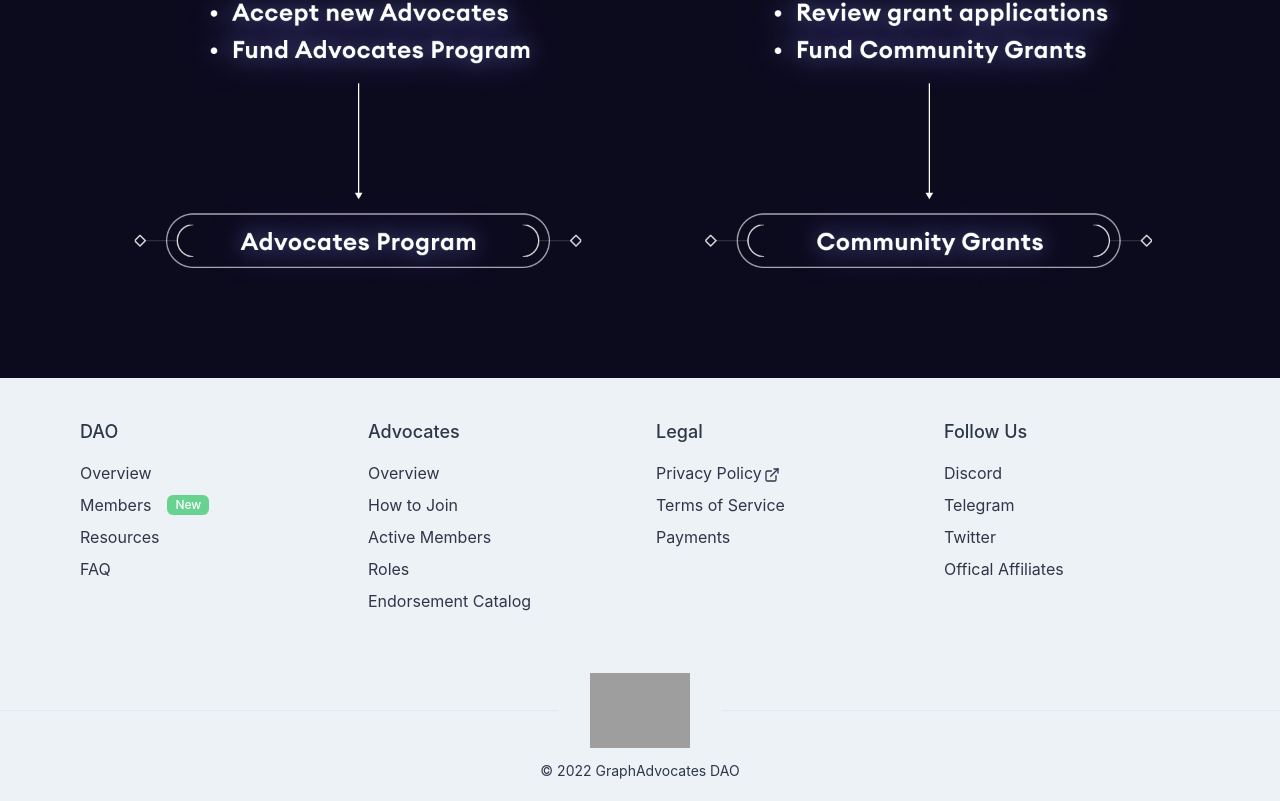
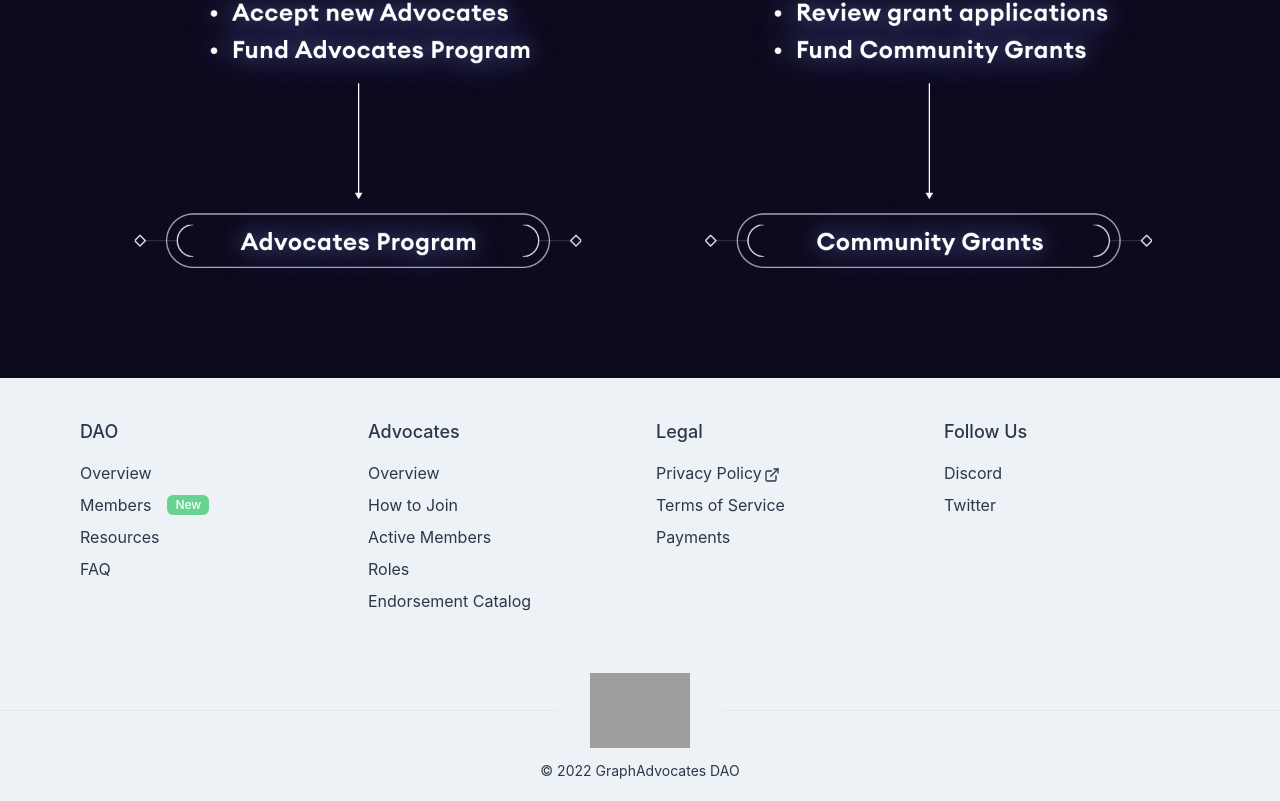
Before and after one commit to graphadvocates/webapp, a Next.js app in the folder member-profiles/: page / in a window 1280 px wide. Shown: the part 1310-2111 px from the top of the page. Built offline with nearby package versions, Linux system fonts and the light colour scheme; grey boxes are pictures that could not be loaded.

Commit message:
Updated some footer links. aligned some content on daomembers

```diff
--- a/member-profiles/components/layout/Footer.jsx
+++ b/member-profiles/components/layout/Footer.jsx
@@ -51,16 +51,14 @@ export default function Footer() {
             id="footer"
         >
             <Container as={Stack} maxW={"6xl"} py={10}>
-
                 <SimpleGrid columns={{ base: 1, sm: 2, md: 4 }} spacing={8}>
                     <Stack align={"flex-start"}>
-
                         <ListHeader>DAO</ListHeader>
 
-                        <NextLink href={"#"}>Overview</NextLink>
+                        <NextLink href={"/daomembers"}>Overview</NextLink>
 
                         <Stack direction={"row"} align={"center"} spacing={2}>
-                            <NextLink href={"#"}>Members</NextLink>
+                            <NextLink href={"/daomembers"}>Members</NextLink>
                             <Tag
                                 size={"sm"}
                                 bg={useColorModeValue("green.300", "green.800")}
@@ -71,17 +69,7 @@ export default function Footer() {
                             </Tag>
                         </Stack>
 
-
                         <NextLink href={"/daoresources"}>Resources</NextLink>
-
-                        {/* <Link
-                            href={
-                                "https://forms.clickup.com/37437860/f/13pgd4-3987/1HEIW31922QZ1CRS64"
-                            }
-                            isExternal
-                        >
-                            Commmunity Grant <ExternalLinkIcon mx="2px" />
-                        </Link> */}
 
                         <NextLink href={"#"}>FAQ</NextLink>
                     </Stack>
@@ -90,7 +78,7 @@ export default function Footer() {
                         <ListHeader>Advocates</ListHeader>
                         <NextLink href={"/roles"}>Overview</NextLink>
                         <NextLink href={"#"}>How to Join</NextLink>
-                        <NextLink href={"#"}>Active Members</NextLink>
+                        <NextLink href={"/advocates"}>Active Members</NextLink>
                         <NextLink href={"/roles"}>Roles</NextLink>
                         <NextLink href={"#"}>Endorsement Catalog</NextLink>
                     </Stack>
@@ -107,10 +95,18 @@ export default function Footer() {
 
                     <Stack align={"flex-start"}>
                         <ListHeader>Follow Us</ListHeader>
-                        <NextLink href={"#"}>Discord</NextLink>
-                        <NextLink href={"#"}>Telegram</NextLink>
-                        <NextLink href={"#"}>Twitter</NextLink>
-                        <NextLink href={"#"}>Offical Affiliates</NextLink>
+                        <NextLink href={"https://discord.gg/2WEsWznrUm"}>
+                            Discord
+                        </NextLink>
+                        <Box>
+                            <Link
+                                href={
+                                    "https://twitter.com/GraphAdvocates?s=20&t=HYyENPIeG4DLfFs6ZFeCDg"
+                                }
+                            >
+                                Twitter
+                            </Link>
+                        </Box>
                     </Stack>
                 </SimpleGrid>
             </Container>
```
Also changed, not shown: member-profiles/pages/daomembers/index.js (+15 -9 lines).
